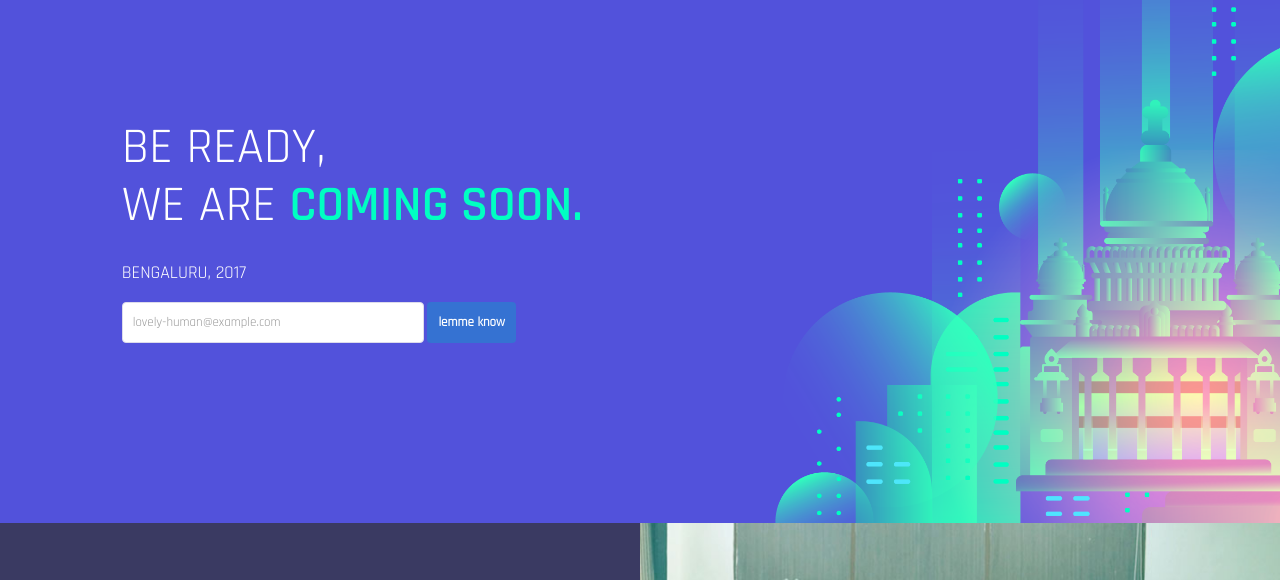
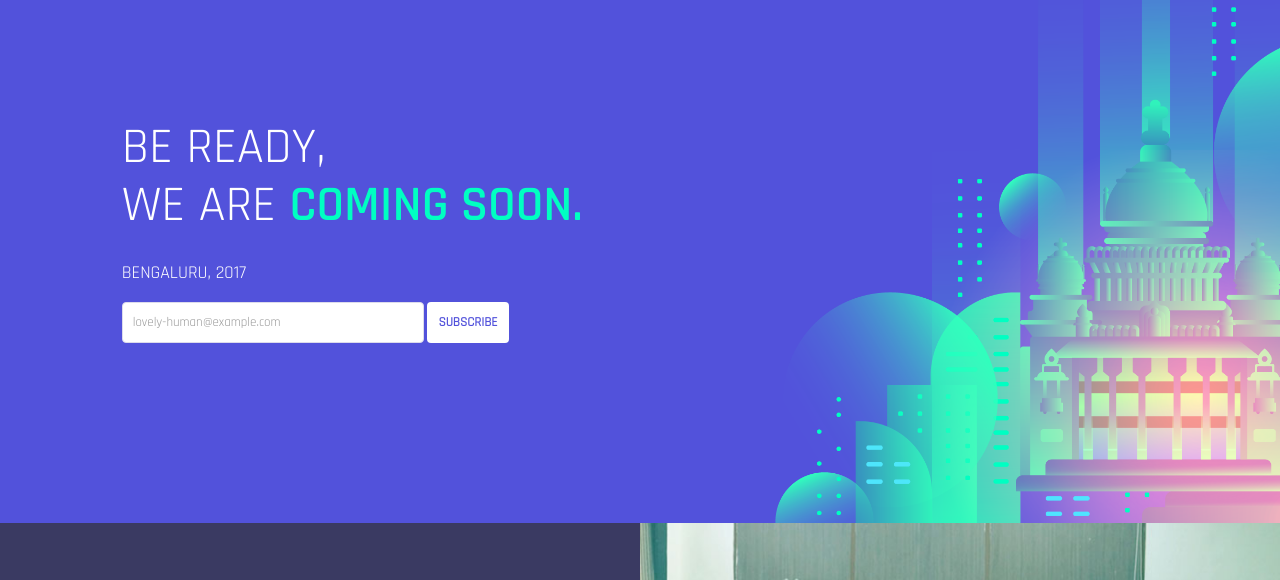
Before and after one commit to hackinout/InOut4-landing, a plain HTML site: page index.html in a window 1280 px wide. Shown: the part 177-757 px from the top of the page. Drawn offline with Linux system fonts and the light colour scheme.

Commit message:
form styling

```diff
--- a/css/main.css
+++ b/css/main.css
@@ -59,6 +59,12 @@ header {
     margin-top:15px;
     color: #3bf2bd;
 }
+.mc-button {
+    background-color: rgb(255, 255, 255) !important;
+    color: #5252db !important;
+    text-transform: uppercase;
+}
+
  /*section*/
 .section-heading {
     text-transform: uppercase;
--- a/index.html
+++ b/index.html
@@ -57,7 +57,7 @@
                         <div style="position: absolute; left: -5000px;" aria-hidden="true">
                             <input type="text" name="b_e44c1f194bec93e238615469e_f6f826e769" tabindex="-1" value="">
                         </div>
-                        <input type="submit" value="lemme know" name="subscribe" id="mc-embedded-subscribe" class="button">
+                        <input type="submit" value="subscribe" name="subscribe" id="mc-embedded-subscribe" class="mc-button">
                 </div>
             </div>
             <div id="subscribe-result" class="col-md-3 col-md-offset-1">
```
